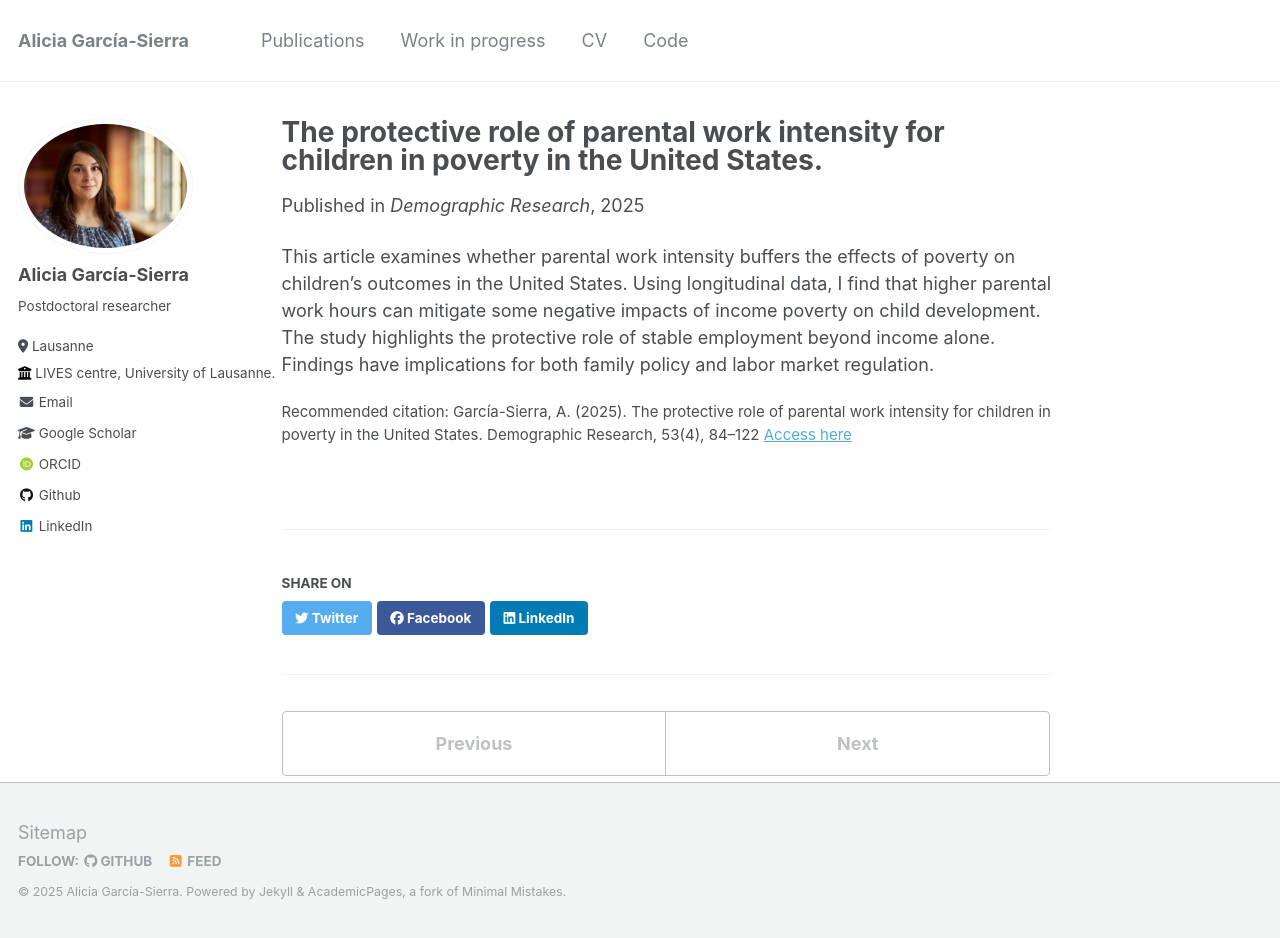
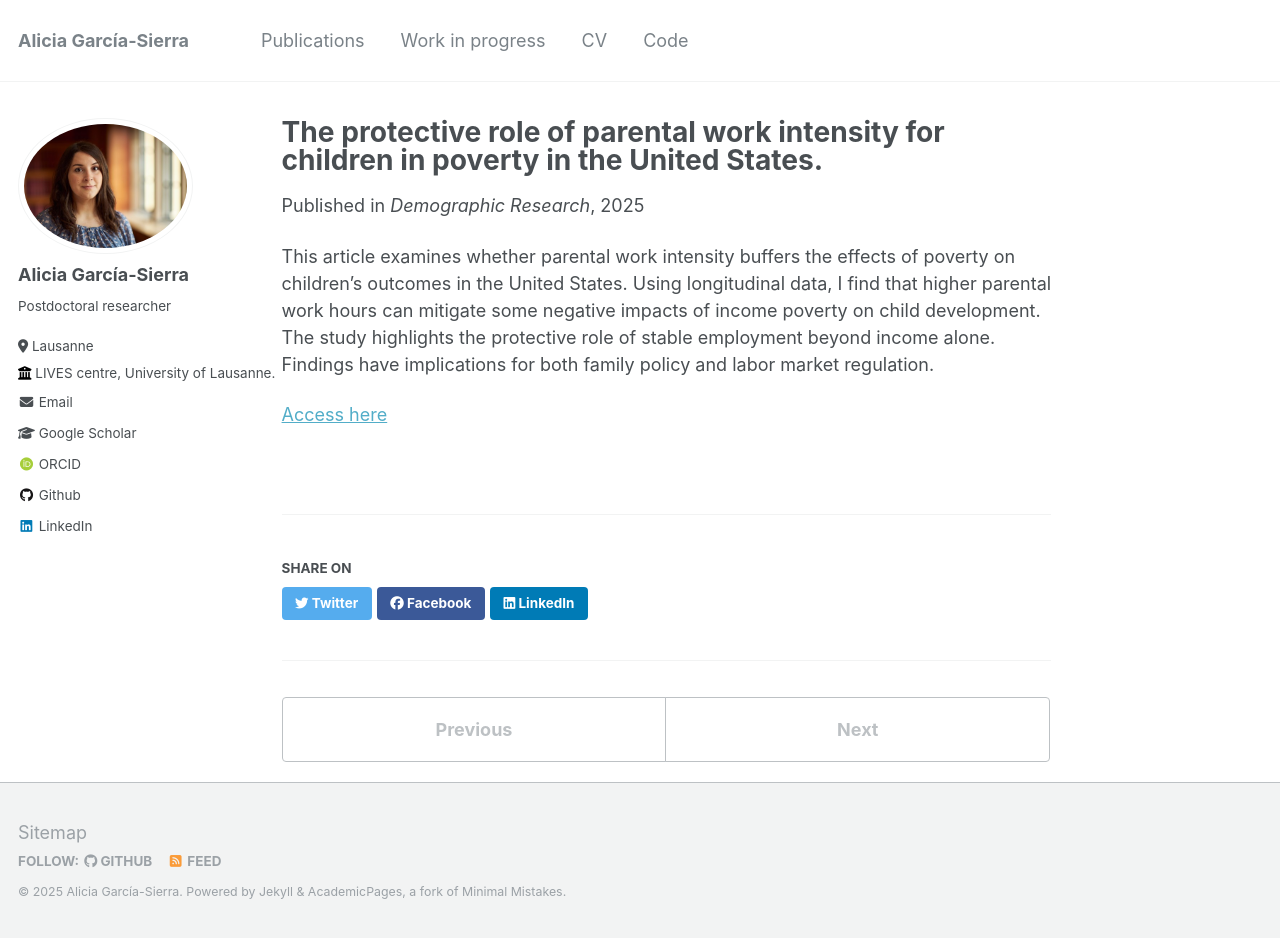
Before and after one commit to aliciagarciasierra/aliciagarciasierra.github.io, a Jekyll site: the page built from _publications/paperdemres.md, in a window 1280 px wide and 938 px high. Built offline with Jekyll 4.4.1, drawn with Linux system fonts in a browser that asks for light colours; some web fonts are replaced.

Commit message:
Update paperdemres.md

```diff
--- a/_publications/paperdemres.md
+++ b/_publications/paperdemres.md
@@ -6,7 +6,6 @@ excerpt: ' '
 date: 2025-07-25
 venue: 'Demographic Research'
 paperurl: 'https://www.demographic-research.org/articles/volume/53/4'
-citation: 'García-Sierra, A. (2025). The protective role of parental work intensity for children in poverty in the United States. Demographic Research, 53(4), 84–122'
 ---
 
 This article examines whether parental work intensity buffers the effects of poverty on children’s outcomes in the United States. Using longitudinal data, I find that higher parental work hours can mitigate some negative impacts of income poverty on child development. The study highlights the protective role of stable employment beyond income alone. Findings have implications for both family policy and labor market regulation.
```
